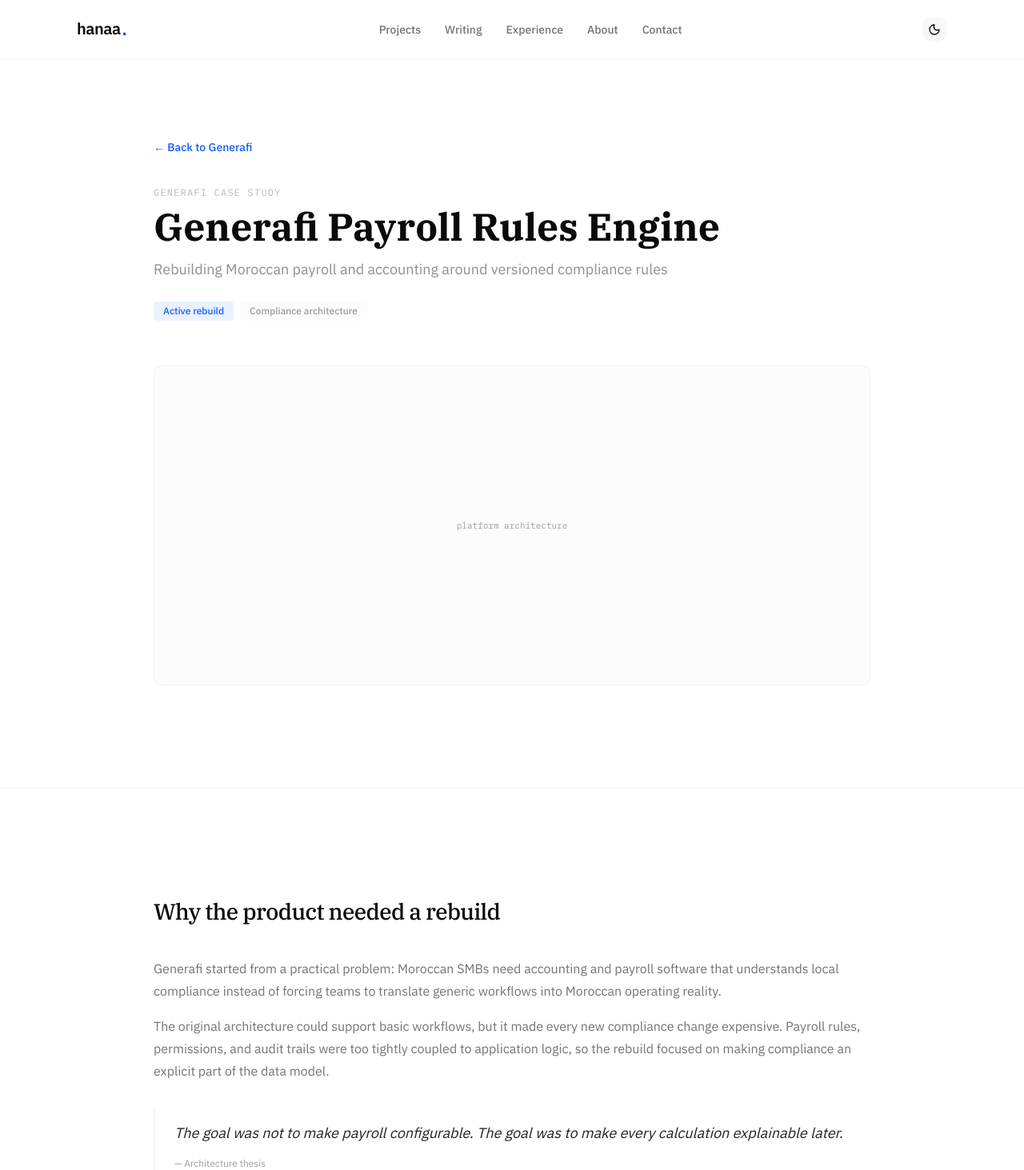
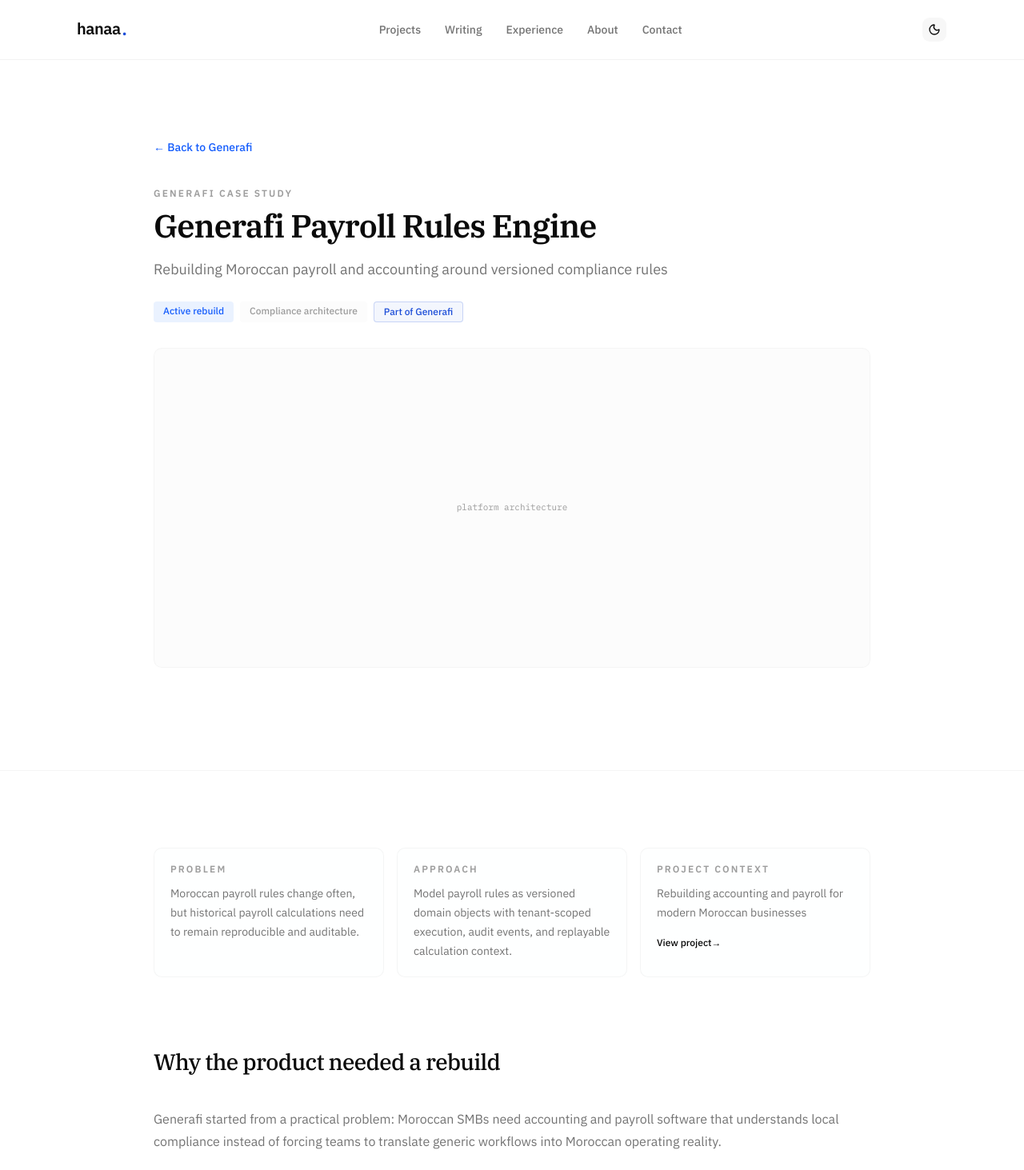
Before and after one commit to hsadoqi/hanaasadoqi.dev, a Next.js app: page /projects/generafi/generafi-payroll-rules in a window 1280 px wide. Shown: the top 1463 px of the page at 80% size. Built offline with nearby package versions, Linux system fonts and the light colour scheme.

Commit message:
refactor: update case study components for improved styling and accessibility; enhance text classes for better consistency

```diff
--- a/src/features/case-studies/components/artifacts/case-study-artifact-image.tsx
+++ b/src/features/case-studies/components/artifacts/case-study-artifact-image.tsx
@@ -66,7 +66,7 @@
         />
       </div>
       {showCaption && caption && (
-        <figcaption className="border-border/50 text-muted-foreground border-t px-3 py-2 text-[11px] leading-relaxed">
+        <figcaption className="border-border/50 type-caption border-t px-3 py-2">
           {caption}
         </figcaption>
       )}
--- a/src/features/case-studies/components/artifacts/case-study-artifact-item.tsx
+++ b/src/features/case-studies/components/artifacts/case-study-artifact-item.tsx
@@ -8,12 +8,8 @@
 export default function DefinitionItem({ label, value }: DefinitionItemProps) {
   return (
     <div className="flex flex-col gap-1">
-      <dt className="text-muted-foreground/50 text-[10px] font-semibold tracking-[0.14em] uppercase">
-        {label}
-      </dt>
-      <dd className="text-muted-foreground mt-1 text-xs leading-relaxed">
-        {value}
-      </dd>
+      <dt className="type-eyebrow text-[10px]">{label}</dt>
+      <dd className="type-caption mt-1">{value}</dd>
     </div>
   );
 }
--- a/src/features/case-studies/components/case-studies-index.tsx
+++ b/src/features/case-studies/components/case-studies-index.tsx
@@ -168,32 +168,28 @@
           <StatusBadge status={caseStudy.status.value}>
             {caseStudy.status.value}
           </StatusBadge>
-          <span className="text-muted-foreground/50 font-mono text-xs uppercase">
-            {projectLabel}
-          </span>
+          <span className="type-meta uppercase">{projectLabel}</span>
         </div>
 
         <div>
-          <h2 className="text-foreground group-hover:text-foreground/80 text-lg leading-snug font-semibold text-balance">
+          <h2 className="type-card-title group-hover:text-foreground/80">
             {caseStudy.title}
           </h2>
-          <p className="text-muted-foreground/75 mt-3 line-clamp-3 text-sm leading-relaxed">
-            {caseStudy.subtitle}
-          </p>
+          <p className="type-body-sm mt-3 line-clamp-3">{caseStudy.subtitle}</p>
         </div>
 
         <div className="mt-auto flex flex-wrap gap-2">
           {caseStudy.tags.slice(0, 4).map((tag) => (
             <span
               key={tag}
-              className="border-border/40 text-muted-foreground rounded-full border px-2.5 py-1 text-xs"
+              className="border-border/40 type-caption rounded-full border px-2.5 py-1"
             >
               {tag}
             </span>
           ))}
         </div>
 
-        <span className="text-foreground/60 group-hover:text-foreground mt-1 text-sm font-medium">
+        <span className="type-body-sm text-foreground/60 group-hover:text-foreground mt-1 font-medium">
           View case study <span aria-hidden="true">→</span>
         </span>
       </article>
--- a/src/features/case-studies/components/preview/preview-card/preview-card.tsx
+++ b/src/features/case-studies/components/preview/preview-card/preview-card.tsx
@@ -73,12 +73,8 @@
             />
           </div>
 
-          <h3 className="text-foreground text-2xl leading-tight font-semibold tracking-tight text-balance break-words">
-            {title}
-          </h3>
-          <p className="text-muted-foreground mt-3 text-sm leading-7 break-words">
-            {subtitle}
-          </p>
+          <h3 className="type-panel-title break-words">{title}</h3>
+          <p className="type-body-sm mt-3 break-words">{subtitle}</p>
 
           <dl className="border-border/50 mt-7 grid gap-4 border-t pt-6 sm:grid-cols-2">
             {metadata.map((item) => (
@@ -99,7 +95,7 @@
           <CaseStudyTags tags={tags} />
           <Link
             href={caseStudyLink}
-            className="text-primary focus:ring-primary/50 mt-6 ml-auto inline-flex rounded px-2 py-1 text-sm font-medium transition-colors hover:underline focus:ring-2 focus:ring-offset-2 focus:outline-none"
+            className="type-body-sm text-primary focus:ring-primary/50 mt-6 ml-auto inline-flex rounded px-2 py-1 font-medium transition-colors hover:underline focus:ring-2 focus:ring-offset-2 focus:outline-none"
             aria-label={`View ${title} case study`}
           >
             View case study
--- a/src/features/case-studies/components/preview/preview-showcase.tsx
+++ b/src/features/case-studies/components/preview/preview-showcase.tsx
@@ -7,13 +7,11 @@
     <section className="border-border/50 bg-background border-t py-20 sm:py-28">
       <div className="mx-auto w-full max-w-5xl px-4 sm:px-6 lg:px-8">
         <header className="mb-12 max-w-2xl">
-          <p className="text-muted-foreground mb-3 text-sm tracking-[0.28em] uppercase">
-            Projects
-          </p>
-          <h2 className="text-foreground text-3xl leading-tight font-semibold tracking-tight text-balance sm:text-4xl">
+          <p className="type-eyebrow mb-3">Projects</p>
+          <h2 className="type-section-title">
             Work shown through artifacts, not decoration.
           </h2>
-          <p className="text-muted-foreground mt-4 max-w-xl text-sm leading-7">
+          <p className="type-body-sm mt-4 max-w-xl">
             A homepage project section can use cropped interface evidence to
             show what made each system difficult before asking someone to read
             the full case study.
--- a/src/features/case-studies/page-layouts/show.tsx
+++ b/src/features/case-studies/page-layouts/show.tsx
@@ -112,7 +112,7 @@
           <div className="mb-8">
             <Link
               href={`/projects/${resolvedParams.slug}`}
-              className="text-sm font-medium text-blue-600 hover:text-blue-700 dark:text-blue-400 dark:hover:text-blue-300"
+              className="type-body-sm font-medium text-blue-600 hover:text-blue-700 dark:text-blue-400 dark:hover:text-blue-300"
             >
               ← Back to {projectData?.title}
             </Link>
@@ -120,19 +120,13 @@
 
           <div className="space-y-6">
             <div>
-              <span className="text-muted-foreground/50 font-mono text-xs tracking-widest uppercase">
-                {data.hero.eyebrow}
-              </span>
-              <h1 className="text-foreground mt-2 text-3xl font-bold text-balance sm:text-4xl lg:text-5xl">
-                {data.title}
-              </h1>
-              <p className="text-muted-foreground/80 mt-4 max-w-2xl text-base sm:text-lg">
-                {data.subtitle}
-              </p>
+              <span className="type-eyebrow">{data.hero.eyebrow}</span>
+              <h1 className="type-show-title mt-2">{data.title}</h1>
+              <p className="type-body-lg mt-4 max-w-2xl">{data.subtitle}</p>
             </div>
 
             {/* Status badges */}
-            <div className="inline-flex gap-2">
+            <div className="flex flex-wrap gap-2">
               {data.hero.badges.map((badge, idx) => {
                 const colorMap: Record<BadgeColor, string> = {
                   blue: 'bg-blue-500/10 text-blue-600 dark:text-blue-400',
@@ -149,6 +143,11 @@
                   </span>
                 );
               })}
+              {projectData && (
+                <span className="border-brand/20 bg-brand/5 text-brand rounded border px-3 py-1 text-xs font-medium">
+                  Part of {projectData.title}
+                </span>
+              )}
             </div>
 
             {/* Hero image placeholder */}
@@ -163,6 +162,34 @@
       {/* Content Section */}
       <section className="border-border/40 border-b px-6 py-16 sm:px-8 sm:py-24 lg:px-12">
         <div className="mx-auto max-w-4xl space-y-12">
+          {(data.problem || data.solution || projectData) && (
+            <div className="grid gap-4 md:grid-cols-3">
+              {data.problem && (
+                <div className="border-border/40 bg-background/50 rounded-lg border p-5">
+                  <p className="type-eyebrow mb-3">Problem</p>
+                  <p className="type-body-sm">{data.problem}</p>
+                </div>
+              )}
+              {data.solution && (
+                <div className="border-border/40 bg-background/50 rounded-lg border p-5">
+                  <p className="type-eyebrow mb-3">Approach</p>
+                  <p className="type-body-sm">{data.solution}</p>
+                </div>
+              )}
+              {projectData && (
+                <div className="border-border/40 bg-background/50 rounded-lg border p-5">
+                  <p className="type-eyebrow mb-3">Project context</p>
+                  <p className="type-body-sm">{projectData.subtitle}</p>
+                  <Link
+                    href={`/projects/${resolvedParams.slug}`}
+                    className="type-caption text-foreground hover:text-brand mt-4 inline-flex font-medium motion-safe:transition-colors"
+                  >
+                    View project <span aria-hidden="true">→</span>
+                  </Link>
+                </div>
+              )}
+            </div>
+          )}
           {data.sections.map((section, idx) => (
             <RenderSection key={idx} section={section} />
           ))}
@@ -173,15 +200,21 @@
       <section className="px-6 py-16 sm:px-8 sm:py-20 lg:px-12">
         <div className="mx-auto max-w-4xl">
           <div className="space-y-4 text-center">
-            <p className="text-muted-foreground/50 font-mono text-xs tracking-widest uppercase">
-              Back to project
-            </p>
-            <Link
-              href={`/projects/${resolvedParams.slug}`}
-              className="inline-block text-sm font-medium text-blue-600 hover:text-blue-700 dark:text-blue-400 dark:hover:text-blue-300"
-            >
-              View {projectData?.title} →
-            </Link>
+            <p className="type-eyebrow">Back to project</p>
+            <div className="flex flex-col items-center justify-center gap-3 sm:flex-row">
+              <Link
+                href={`/projects/${resolvedParams.slug}`}
+                className="type-body-sm inline-block font-medium text-blue-600 hover:text-blue-700 dark:text-blue-400 dark:hover:text-blue-300"
+              >
+                View {projectData?.title} →
+              </Link>
+              <Link
+                href="/case-studies"
+                className="type-body-sm text-muted-foreground hover:text-foreground inline-block font-medium"
+              >
+                All case studies →
+              </Link>
+            </div>
           </div>
         </div>
       </section>
```
